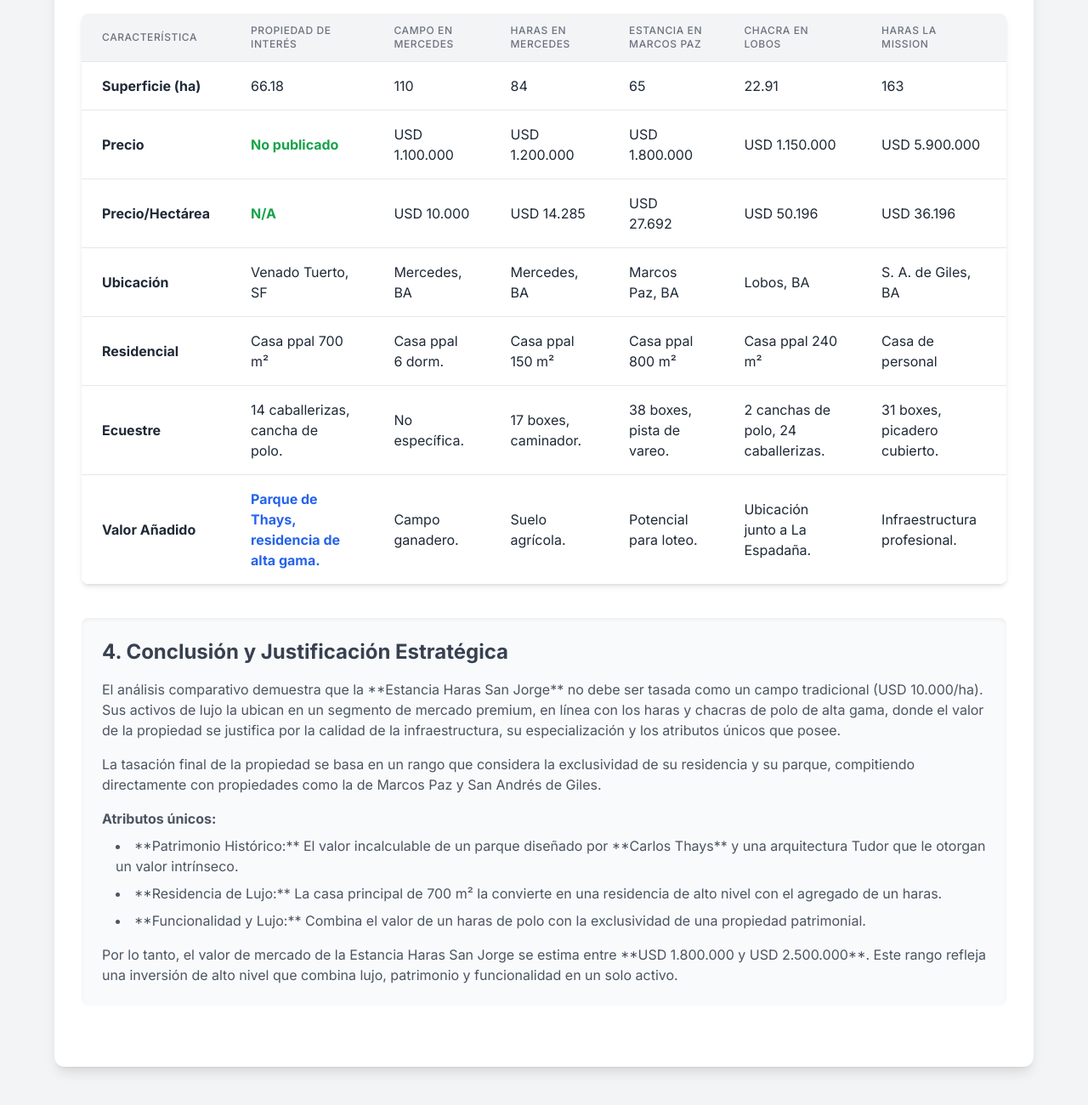
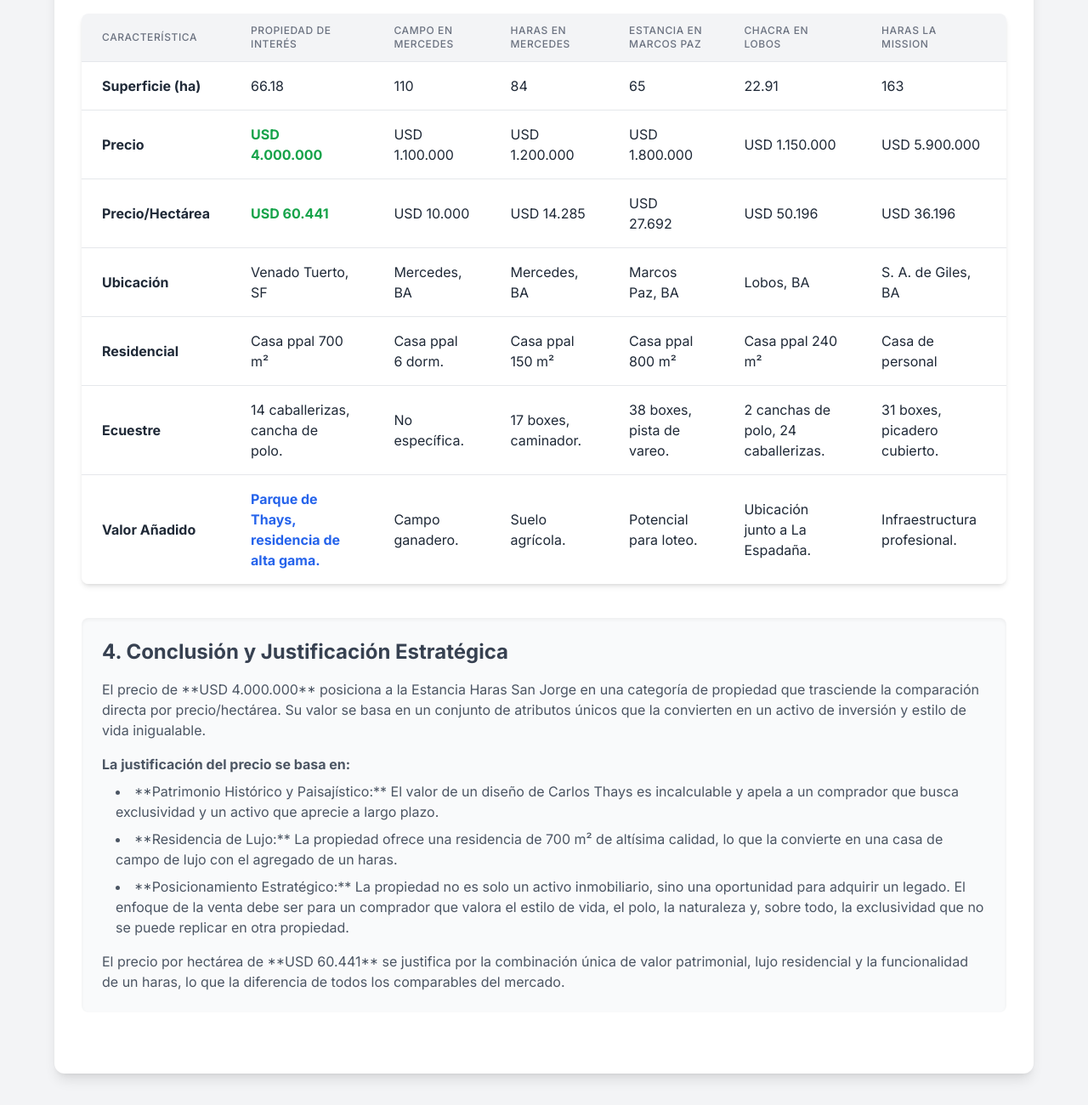
Before and after one commit to RECTECH2025/Haras-Venado-Tuerto, a plain HTML site: page index.html in a window 1280 px wide. Shown: the part 480-1780 px from the top of the page at 85% size. Drawn offline with nearby package versions, Linux system fonts and the light colour scheme.

Commit message:
Add files via upload

```diff
--- a/index.html
+++ b/index.html
@@ -68,7 +68,7 @@
                     </tr>
                     <tr>
                         <td class="py-4 px-6 font-semibold">Precio</td>
-                        <td class="py-4 px-6 font-bold text-green-600">No publicado</td>
+                        <td class="py-4 px-6 font-bold text-green-600">USD 4.000.000</td>
                         <td class="py-4 px-6">USD 1.100.000</td>
                         <td class="py-4 px-6">USD 1.200.000</td>
                         <td class="py-4 px-6">USD 1.800.000</td>
@@ -77,7 +77,7 @@
                     </tr>
                     <tr>
                         <td class="py-4 px-6 font-semibold">Precio/Hectárea</td>
-                        <td class="py-4 px-6 font-bold text-green-600">N/A</td>
+                        <td class="py-4 px-6 font-bold text-green-600">USD 60.441</td>
                         <td class="py-4 px-6">USD 10.000</td>
                         <td class="py-4 px-6">USD 14.285</td>
                         <td class="py-4 px-6">USD 27.692</td>
@@ -129,27 +129,24 @@
                 4. Conclusión y Justificación Estratégica
             </h2>
             <p class="text-gray-600 mb-4">
-                El análisis comparativo demuestra que la **Estancia Haras San Jorge** no debe ser tasada como un campo tradicional (USD 10.000/ha). Sus activos de lujo la ubican en un segmento de mercado premium, en línea con los haras y chacras de polo de alta gama, donde el valor de la propiedad se justifica por la calidad de la infraestructura, su especialización y los atributos únicos que posee.
-            </p>
-            <p class="text-gray-600 mb-4">
-                La tasación final de la propiedad se basa en un rango que considera la exclusividad de su residencia y su parque, compitiendo directamente con propiedades como la de Marcos Paz y San Andrés de Giles.
+                El precio de **USD 4.000.000** posiciona a la Estancia Haras San Jorge en una categoría de propiedad que trasciende la comparación directa por precio/hectárea. Su valor se basa en un conjunto de atributos únicos que la convierten en un activo de inversión y estilo de vida inigualable.
             </p>
             <p class="text-gray-600 mb-2 font-semibold">
-                Atributos únicos:
+                La justificación del precio se basa en:
             </p>
             <ul class="list-disc list-inside text-gray-600 ml-4 space-y-2">
                 <li>
-                    **Patrimonio Histórico:** El valor incalculable de un parque diseñado por **Carlos Thays** y una arquitectura Tudor que le otorgan un valor intrínseco.
+                    **Patrimonio Histórico y Paisajístico:** El valor de un diseño de Carlos Thays es incalculable y apela a un comprador que busca exclusividad y un activo que aprecie a largo plazo.
                 </li>
                 <li>
-                    **Residencia de Lujo:** La casa principal de 700 m² la convierte en una residencia de alto nivel con el agregado de un haras.
+                    **Residencia de Lujo:** La propiedad ofrece una residencia de 700 m² de altísima calidad, lo que la convierte en una casa de campo de lujo con el agregado de un haras.
                 </li>
                 <li>
-                    **Funcionalidad y Lujo:** Combina el valor de un haras de polo con la exclusividad de una propiedad patrimonial.
+                    **Posicionamiento Estratégico:** La propiedad no es solo un activo inmobiliario, sino una oportunidad para adquirir un legado. El enfoque de la venta debe ser para un comprador que valora el estilo de vida, el polo, la naturaleza y, sobre todo, la exclusividad que no se puede replicar en otra propiedad.
                 </li>
             </ul>
             <p class="text-gray-600 mt-4">
-                Por lo tanto, el valor de mercado de la Estancia Haras San Jorge se estima entre **USD 1.800.000 y USD 2.500.000**. Este rango refleja una inversión de alto nivel que combina lujo, patrimonio y funcionalidad en un solo activo.
+                El precio por hectárea de **USD 60.441** se justifica por la combinación única de valor patrimonial, lujo residencial y la funcionalidad de un haras, lo que la diferencia de todos los comparables del mercado.
             </p>
         </div>
     </div>
```
